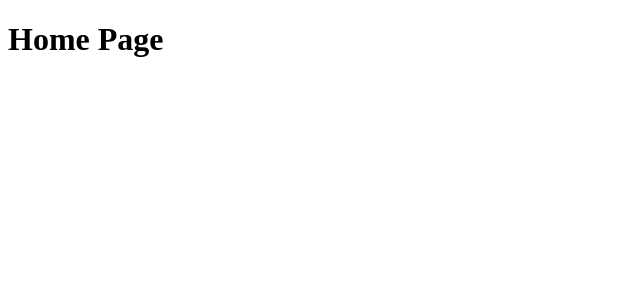
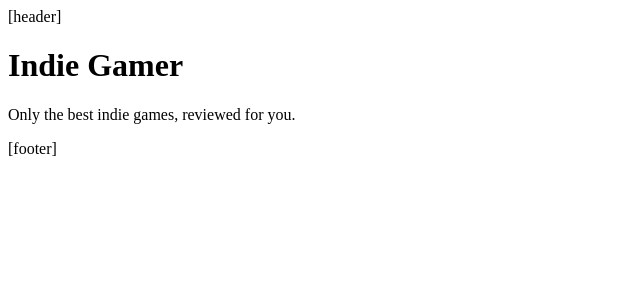
Before and after one commit to thenameisajay/Indie-Game-Review, a Next.js app: page / in a window 1280 px wide. Shown: the top 300 px of the page, without its empty margins (0-640 px from the left). Built offline with nearby package versions, Linux system fonts and the light colour scheme.

Commit message:
tinkering with layout and page.

```diff
--- a/app/layout.jsx
+++ b/app/layout.jsx
@@ -1,8 +1,17 @@
 export default function RootLayout({children}) {
   return (
   <html lang = "en">
+
     <body>
- {children}
+    <header>
+      [header]
+    </header>
+    <main>
+    {children}
+    </main>
+<footer>
+  [footer]
+</footer>
     </body>
   </html>
   );
--- a/app/page.jsx
+++ b/app/page.jsx
@@ -1,7 +1,8 @@
 export default function HomePage() {
     return (
         <div>
-            <h1>Home Page</h1>
+           <h1>Indie Gamer</h1>
+           <p>Only the best indie games, reviewed for you.</p>
         </div>
     )   ;
 };
```
